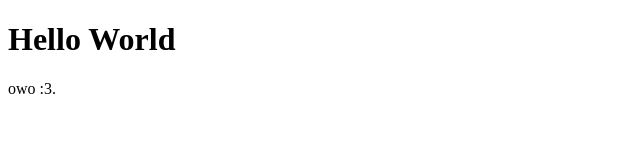
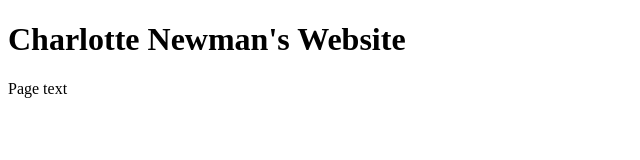
Before and after one commit to charnewman17/charnewman17.github.io, a plain HTML site: page index.html in a window 1280 px wide. Shown: the whole page, without its empty margins (0-640 px from the left). Drawn offline with Linux system fonts and the light colour scheme.

Commit message:
Update index.html

```diff
--- a/index.html
+++ b/index.html
@@ -1,7 +1,7 @@
 <!DOCTYPE html>
 <html>
 <body>
-<h1>Hello World</h1>
-<p>owo :3.</p>
+<h1>Charlotte Newman's Website</h1>
+<p>Page text</p>
 </body>
 </html>
```
